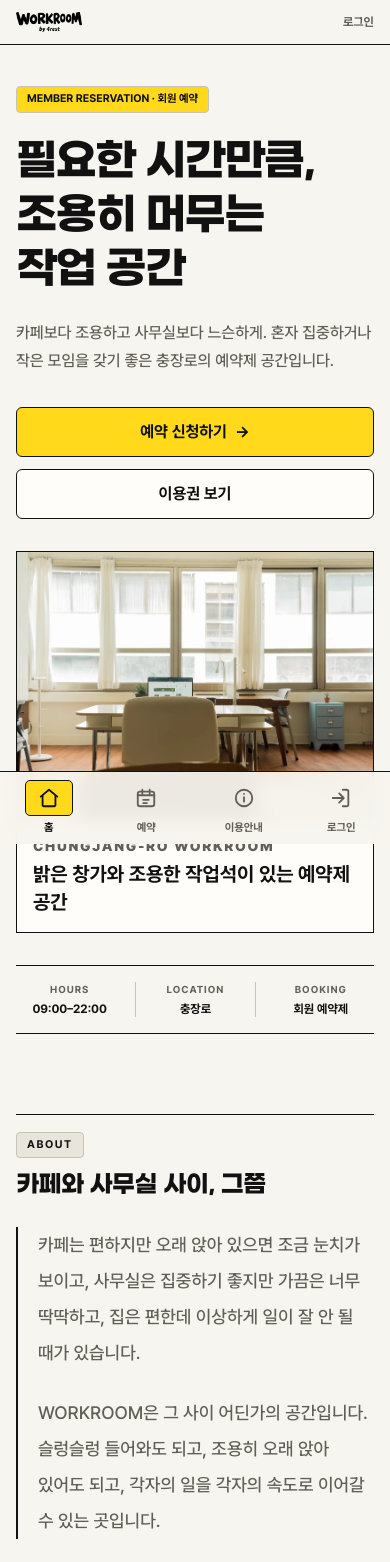
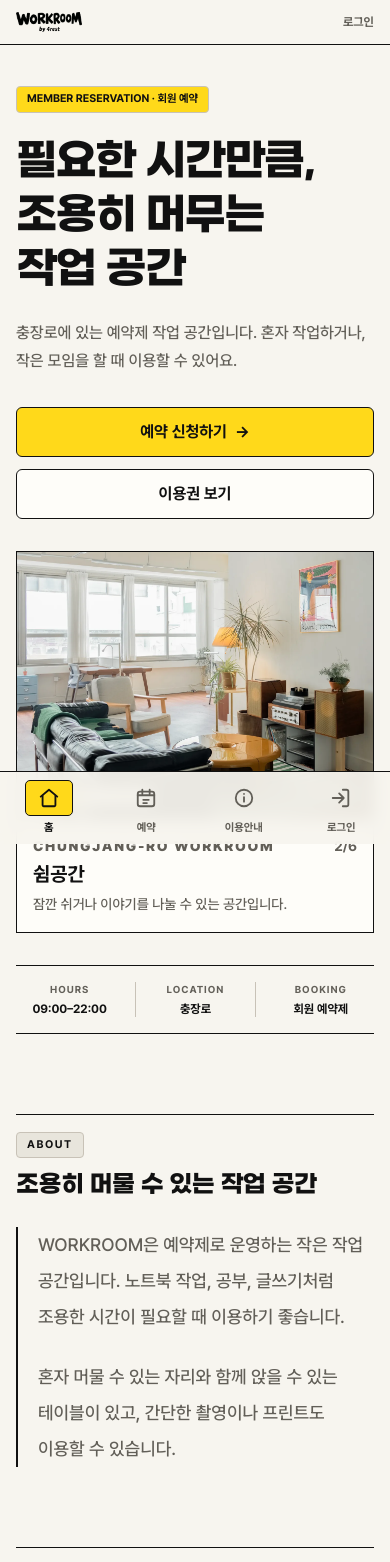
Before and after one commit to 4restyou/workroom-by-4rest, a React (Vite) app: page / in a window 390 px wide. Shown: the top 1562 px of the page. Built offline with nearby package versions, Linux system fonts and the light colour scheme; no server answers; the database is empty.

Commit message:
홈 사진 캐러셀 및 문구 정리

```diff
--- a/src/pages/Board.tsx
+++ b/src/pages/Board.tsx
@@ -335,7 +335,7 @@ export default function Board() {
     <main className="pb-16">
       <Section eyebrow="Board" title="메모판" accent="yellow">
         <p className="mb-5 max-w-2xl text-sm font-medium leading-6 text-workroom-muted">
-          운영자 공지와 회원들의 한마디가 붙는 공간이에요. 하고 싶은 말, 바라는 점을 포스트잇처럼 남겨주세요.
+          운영자 공지와 회원 메모를 확인하는 공간입니다. 로그인 후 메모를 남길 수 있습니다.
         </p>
 
         {error ? <p className={`mb-4 ${tintCard("danger")} p-4 text-sm font-bold`}>{error}</p> : null}
--- a/src/pages/Home.tsx
+++ b/src/pages/Home.tsx
@@ -1,4 +1,4 @@
-import { useEffect, useState } from "react";
+import { useEffect, useRef, useState } from "react";
 import { Link } from "react-router-dom";
 import FeatureCard, { type FeatureIcon } from "../components/FeatureCard";
 import { AlertIcon, BusIcon, CheckIcon, IdCardIcon, ParkingIcon, PinIcon, SubwayIcon } from "../components/icons";
@@ -16,25 +16,25 @@ const { address: ADDRESS, naverMapUrl: NAVER_MAP_URL, kakaoMapUrl: KAKAO_MAP_URL
 const features: { title: string; body: string; icon: FeatureIcon; accent: TintColor }[] = [
   {
     title: "개인 작업석",
-    body: "혼자 집중하기 좋은 자유석. 먼저 앉는 순서대로 이용합니다.",
+    body: "혼자 앉아 작업하기 좋은 자리입니다. 자유석으로 운영합니다.",
     icon: "seat",
     accent: "yellow",
   },
   {
     title: "공용 테이블",
-    body: "가벼운 대화, 협업, 작은 모임을 위한 자리입니다.",
+    body: "짧은 회의나 작은 모임에 사용할 수 있는 테이블입니다.",
     icon: "table",
     accent: "sky",
   },
   {
     title: "호리존 촬영",
-    body: "상반신 증명사진과 간단 프로필 촬영을 운영자가 직접 진행합니다.",
+    body: "상반신 증명사진, 간단한 프로필 촬영을 진행합니다.",
     icon: "camera",
     accent: "yellow",
   },
   {
     title: "커피 / 프린트",
-    body: "커피는 이용권 기준으로 제공하고, 흑백 프린트는 5장까지 무료입니다.",
+    body: "이용권에 따라 커피가 제공되고, 흑백 프린트는 5장까지 무료입니다.",
     icon: "coffee",
     accent: "sky",
   },
@@ -50,53 +50,55 @@ const guideItems: [string, string][] = [
 ];
 
 const fitItems = [
-  "노트북 작업, 공부, 글쓰기처럼 조용히 오래 앉아 있는 일",
-  "상반신 증명사진, 간단 프로필, 작은 제품 촬영",
-  "2-5명이 나누는 짧은 회의나 가벼운 협업",
+  "노트북 작업, 공부, 글쓰기처럼 조용한 시간이 필요한 경우",
+  "상반신 증명사진, 간단한 프로필 사진, 작은 제품 촬영",
+  "2-5명이 하는 짧은 회의나 가벼운 협업",
 ];
 
 const cautionItems = [
-  "큰 소리의 모임, 파티, 장시간 통화 중심 이용",
-  "강한 냄새가 나는 음식이나 주변을 많이 어지럽히는 작업",
+  "큰 소리가 나는 모임, 파티, 장시간 통화",
+  "냄새가 강한 음식이나 공간을 많이 어지럽히는 작업",
   "사전 협의 없는 상업 촬영, 장비 반입이 큰 촬영",
 ];
 
-const spacePhotos = [
+const heroPhotos = [
+  {
+    src: "/images/workroom/hero.webp",
+    title: "창가 작업석",
+    body: "밝은 창가 쪽에 마련된 작업 자리입니다.",
+  },
   {
     src: "/images/workroom/lounge.webp",
     title: "쉼공간",
-    body: "잠깐 쉬거나 가볍게 이야기 나누기 좋은 자리",
-    className: "sm:col-span-5",
+    body: "잠깐 쉬거나 이야기를 나눌 수 있는 공간입니다.",
   },
   {
     src: "/images/workroom/desk-window.webp",
     title: "창가 단독석",
-    body: "혼자 집중하기 좋은 자연광 자리",
-    className: "sm:col-span-4",
+    body: "혼자 집중해서 머물기 좋은 자리입니다.",
   },
   {
     src: "/images/workroom/shelf.webp",
-    title: "워크룸 무드",
-    body: "선반과 조명으로 정돈한 따뜻한 작업 분위기",
-    className: "sm:col-span-3",
+    title: "공간 한쪽",
+    body: "책과 조명, 소품을 두어 편하게 정리한 공간입니다.",
   },
   {
     src: "/images/workroom/table.webp",
     title: "다인석",
-    body: "작은 모임이나 협업에 어울리는 공용 테이블",
-    className: "sm:col-span-4",
+    body: "작은 모임이나 협업에 사용할 수 있는 테이블입니다.",
   },
   {
     src: "/images/workroom/night.webp",
     title: "야간 전경",
-    body: "저녁에도 차분하게 머물 수 있는 공간",
-    className: "sm:col-span-8",
+    body: "저녁에도 차분하게 이용할 수 있습니다.",
   },
 ];
 
 export default function Home() {
   const [passes, setPasses] = useState<Pass[]>(defaultPasses);
   const [signedIn, setSignedIn] = useState<boolean | null>(null);
+  const [activePhoto, setActivePhoto] = useState(0);
+  const photoScrollerRef = useRef<HTMLDivElement>(null);
 
   useEffect(() => {
     if (!supabase) {
@@ -126,6 +128,29 @@ export default function Home() {
 
     void loadPasses();
   }, []);
+
+  useEffect(() => {
+    const interval = window.setInterval(() => {
+      setActivePhoto((current) => (current + 1) % heroPhotos.length);
+    }, 4500);
+    return () => window.clearInterval(interval);
+  }, []);
+
+  useEffect(() => {
+    const scroller = photoScrollerRef.current;
+    if (!scroller) return;
+    scroller.scrollTo({
+      left: activePhoto * scroller.clientWidth,
+      behavior: window.matchMedia("(prefers-reduced-motion: reduce)").matches ? "auto" : "smooth",
+    });
+  }, [activePhoto]);
+
+  function handlePhotoScroll() {
+    const scroller = photoScrollerRef.current;
+    if (!scroller) return;
+    const nextIndex = Math.round(scroller.scrollLeft / scroller.clientWidth);
+    if (nextIndex !== activePhoto) setActivePhoto(nextIndex);
+  }
 
   async function shareLocation() {
     const shareData = {
@@ -163,7 +188,7 @@ export default function Home() {
                 작업 공간
               </h1>
               <p className="mt-6 max-w-lg text-base font-medium leading-7 text-workroom-muted sm:text-lg sm:leading-8">
-                카페보다 조용하고 사무실보다 느슨하게. 혼자 집중하거나 작은 모임을 갖기 좋은 충장로의 예약제 공간입니다.
+                충장로에 있는 예약제 작업 공간입니다. 혼자 작업하거나, 작은 모임을 할 때 이용할 수 있어요.
               </p>
               <div className="mt-8 flex flex-col gap-3 sm:flex-row sm:items-center">
                 <Link className={buttonClass("accent", "lg", "w-full sm:w-auto")} to="/reserve">
@@ -177,14 +202,48 @@ export default function Home() {
 
             <div className="sm:col-span-6">
               <div className="overflow-hidden border border-workroom-ink bg-workroom-surface">
+                <div className="relative">
+                  <div
+                    aria-label="WORKROOM 공간 사진"
+                    className="no-scrollbar flex snap-x snap-mandatory overflow-x-auto scroll-smooth"
+                    onScroll={handlePhotoScroll}
+                    ref={photoScrollerRef}
+                  >
+                    {heroPhotos.map((photo) => (
                       <img
-                  alt="WORKROOM 창가 작업 공간"
-                  className="aspect-[4/3] w-full object-cover"
-                  src="/images/workroom/hero.webp"
+                        alt={`WORKROOM ${photo.title}`}
+                        className="aspect-[4/3] w-full shrink-0 snap-center object-cover"
+                        draggable={false}
+                        key={photo.src}
+                        src={photo.src}
                       />
+                    ))}
+                  </div>
+                  <div className="absolute bottom-3 left-3 flex items-center gap-1.5 rounded-pill border border-workroom-ink bg-workroom-surface/90 px-2 py-1">
+                    {heroPhotos.map((photo, index) => (
+                      <button
+                        aria-label={`${photo.title} 사진 보기`}
+                        className={`h-2.5 rounded-pill border border-workroom-ink transition-all ${
+                          activePhoto === index ? "w-7 bg-workroom-yellow" : "w-2.5 bg-workroom-surface"
+                        }`}
+                        key={photo.src}
+                        onClick={() => setActivePhoto(index)}
+                        type="button"
+                      />
+                    ))}
+                  </div>
+                </div>
                 <div className="border-t border-workroom-ink p-4">
+                  <div className="flex items-start justify-between gap-4">
+                    <div>
                       <p className="text-sm font-black uppercase tracking-[0.12em] text-workroom-muted">Chungjang-ro workroom</p>
-                  <p className="mt-1 text-xl font-bold">밝은 창가와 조용한 작업석이 있는 예약제 공간</p>
+                      <p className="mt-1 text-xl font-bold">{heroPhotos[activePhoto].title}</p>
+                      <p className="mt-1 text-sm font-medium leading-6 text-workroom-muted">{heroPhotos[activePhoto].body}</p>
+                    </div>
+                    <p className="shrink-0 text-sm font-bold text-workroom-muted">
+                      {activePhoto + 1}/{heroPhotos.length}
+                    </p>
+                  </div>
                 </div>
               </div>
             </div>
@@ -207,37 +266,18 @@ export default function Home() {
         </section>
       )}
 
-      <Section id="space" eyebrow="About" title="카페와 사무실 사이, 그쯤" accent="mint">
-        <div className="grid gap-6 sm:grid-cols-[1fr_1.15fr] sm:items-start">
+      <Section id="space" eyebrow="About" title="조용히 머물 수 있는 작업 공간" accent="mint">
         <div className="max-w-3xl border-l-2 border-workroom-ink pl-5 text-lg font-medium leading-9 text-workroom-muted sm:pl-7 sm:text-xl">
           <p>
-              카페는 편하지만 오래 앉아 있으면 조금 눈치가 보이고, 사무실은 집중하기 좋지만 가끔은 너무 딱딱하고, 집은 편한데 이상하게 일이 잘 안 될 때가 있습니다.
+            WORKROOM은 예약제로 운영하는 작은 작업 공간입니다. 노트북 작업, 공부, 글쓰기처럼 조용한 시간이 필요할 때 이용하기 좋습니다.
           </p>
           <p className="mt-6">
-              WORKROOM은 그 사이 어딘가의 공간입니다. 슬렁슬렁 들어와도 되고, 조용히 오래 앉아 있어도 되고, 각자의 일을 각자의 속도로 이어갈 수 있는 곳입니다.
+            혼자 머물 수 있는 자리와 함께 앉을 수 있는 테이블이 있고, 간단한 촬영이나 프린트도 이용할 수 있습니다.
           </p>
-          </div>
-          <div className="overflow-hidden border border-workroom-ink bg-workroom-surface">
-            <img alt="WORKROOM 쉼공간" className="aspect-[4/3] w-full object-cover" src="/images/workroom/lounge.webp" />
-          </div>
         </div>
       </Section>
 
-      <Section eyebrow="Space photos" title="사진으로 먼저 둘러보기" accent="yellow">
-        <div className="grid gap-3 sm:grid-cols-12">
-          {spacePhotos.map((photo) => (
-            <figure className={`${card} overflow-hidden ${photo.className}`} key={photo.src}>
-              <img alt={`WORKROOM ${photo.title}`} className="aspect-[4/3] w-full object-cover" loading="lazy" src={photo.src} />
-              <figcaption className="border-t border-workroom-line p-4">
-                <p className="text-base font-bold">{photo.title}</p>
-                <p className="mt-1 text-sm font-medium leading-6 text-workroom-muted">{photo.body}</p>
-              </figcaption>
-            </figure>
-          ))}
-        </div>
-      </Section>
-
-      <Section eyebrow="Features" title="작업이 너무 커지지 않게" accent="lilac">
+      <Section eyebrow="Features" title="이용할 수 있는 것" accent="lilac">
         <div className="grid gap-4 sm:grid-cols-2">
           {features.map((feature) => (
             <FeatureCard key={feature.title} {...feature} />
@@ -245,7 +285,7 @@ export default function Home() {
         </div>
       </Section>
 
-      <Section id="pricing" eyebrow="Plans / Pricing" title="처음에는 가볍게, 필요하면 오래" accent="yellow">
+      <Section id="pricing" eyebrow="Plans / Pricing" title="이용권 안내" accent="yellow">
         <div className="grid gap-3">
           {passes.map((pass) => (
             <PriceCard key={pass.id} pass={pass} />
@@ -266,7 +306,7 @@ export default function Home() {
         </div>
       </Section>
 
-      <Section eyebrow="Guide" title="이용 기준은 가볍게, 분명하게" accent="sky">
+      <Section eyebrow="Guide" title="이용 전 확인해 주세요" accent="sky">
         <dl className="grid gap-x-10 gap-y-6 sm:grid-cols-2">
           {guideItems.map(([title, body]) => (
             <div className="border-t-2 border-workroom-ink pt-3" key={title}>
@@ -277,10 +317,10 @@ export default function Home() {
         </dl>
       </Section>
 
-      <Section eyebrow="Fit check" title="이런 이용이면 잘 맞아요" accent="lilac">
+      <Section eyebrow="Use cases" title="이런 경우에 이용하기 좋아요" accent="lilac">
         <div className="grid gap-4 sm:grid-cols-2">
           <article className={`${tintCard("mint")} p-5`}>
-            <h3 className="text-xl font-bold">좋아요</h3>
+            <h3 className="text-xl font-bold">추천하는 이용</h3>
             <ul className="mt-4 grid gap-3">
               {fitItems.map((item) => (
                 <li className="flex gap-2.5 text-sm font-bold leading-6" key={item}>
@@ -291,7 +331,7 @@ export default function Home() {
             </ul>
           </article>
           <article className={`${tintCard("yellow")} p-5`}>
-            <h3 className="text-xl font-bold">먼저 물어봐 주세요</h3>
+            <h3 className="text-xl font-bold">예약 전 문의가 필요한 이용</h3>
             <ul className="mt-4 grid gap-3">
               {cautionItems.map((item) => (
                 <li className="flex gap-2.5 text-sm font-bold leading-6" key={item}>
@@ -307,7 +347,7 @@ export default function Home() {
         </Link>
       </Section>
 
-      <Section eyebrow="How to use" title="예약은 길게 말하지 않고" accent="coral">
+      <Section eyebrow="How to use" title="예약 방법" accent="coral">
         <ol className="grid gap-3 sm:grid-cols-4">
           {["원하는 이용권을 선택합니다.", "날짜와 시간을 선택합니다.", "예약 신청을 남깁니다.", "전화 또는 문자 안내 후 확정됩니다."].map(
             (item, index) => (
@@ -372,13 +412,13 @@ export default function Home() {
         </div>
       </Section>
 
-      <Section eyebrow="Community" title="혼자지만, 같이 쓰는" accent="lilac">
+      <Section eyebrow="Community" title="멤버 공간" accent="lilac">
         <div className="grid gap-4 sm:grid-cols-2">
           <Link className={`${tintCard("mint")} ${pressable} group flex flex-col gap-2 p-6`} to="/directory">
             <IdCardIcon className="h-7 w-7" />
             <h3 className="text-xl font-bold">멤버 명함첩</h3>
             <p className="text-sm font-medium leading-6 text-workroom-ink/75">
-              워크룸을 함께 쓰는 사람들의 명함. 이름·업종·카테고리로 찾아보고, 내 명함도 올려보세요.
+              워크룸을 이용하는 사람들의 명함을 볼 수 있습니다. 로그인 후 내 명함도 등록할 수 있어요.
             </p>
             <span className="mt-1 text-sm font-black underline underline-offset-4">명함첩 열기 →</span>
           </Link>
@@ -386,7 +426,7 @@ export default function Home() {
             <PinIcon className="h-7 w-7" />
             <h3 className="text-xl font-bold">메모판</h3>
             <p className="text-sm font-medium leading-6 text-workroom-ink/75">
-              운영자 공지와 회원들의 한마디가 붙는 공간. 하고 싶은 말, 바라는 점을 포스트잇처럼 남겨주세요.
+              운영자 공지와 회원 메모를 확인하는 공간입니다. 로그인 후 메모를 남길 수 있어요.
             </p>
             <span className="mt-1 text-sm font-black underline underline-offset-4">메모판 열기 →</span>
           </Link>
@@ -397,7 +437,7 @@ export default function Home() {
         <div className={`${tintCard("ink")} p-6 sm:flex sm:items-center sm:justify-between sm:gap-6`}>
           <div>
             <p className="text-sm font-black text-workroom-yellow">Reservation</p>
-            <h2 className="mt-2 text-3xl font-black tracking-tight">슬렁슬렁 들어올 준비가 됐다면</h2>
+            <h2 className="mt-2 text-3xl font-black tracking-tight">방문 전 예약을 남겨주세요</h2>
           </div>
           <Link className={buttonClass("accent", "lg", "mt-5 w-full sm:mt-0 sm:w-auto")} to="/reserve">
             예약 신청하기 →
```
Also changed, not shown: src/pages/Faq.tsx (+5 -5 lines). Lines whose indentation alone changed are shown as unchanged.
